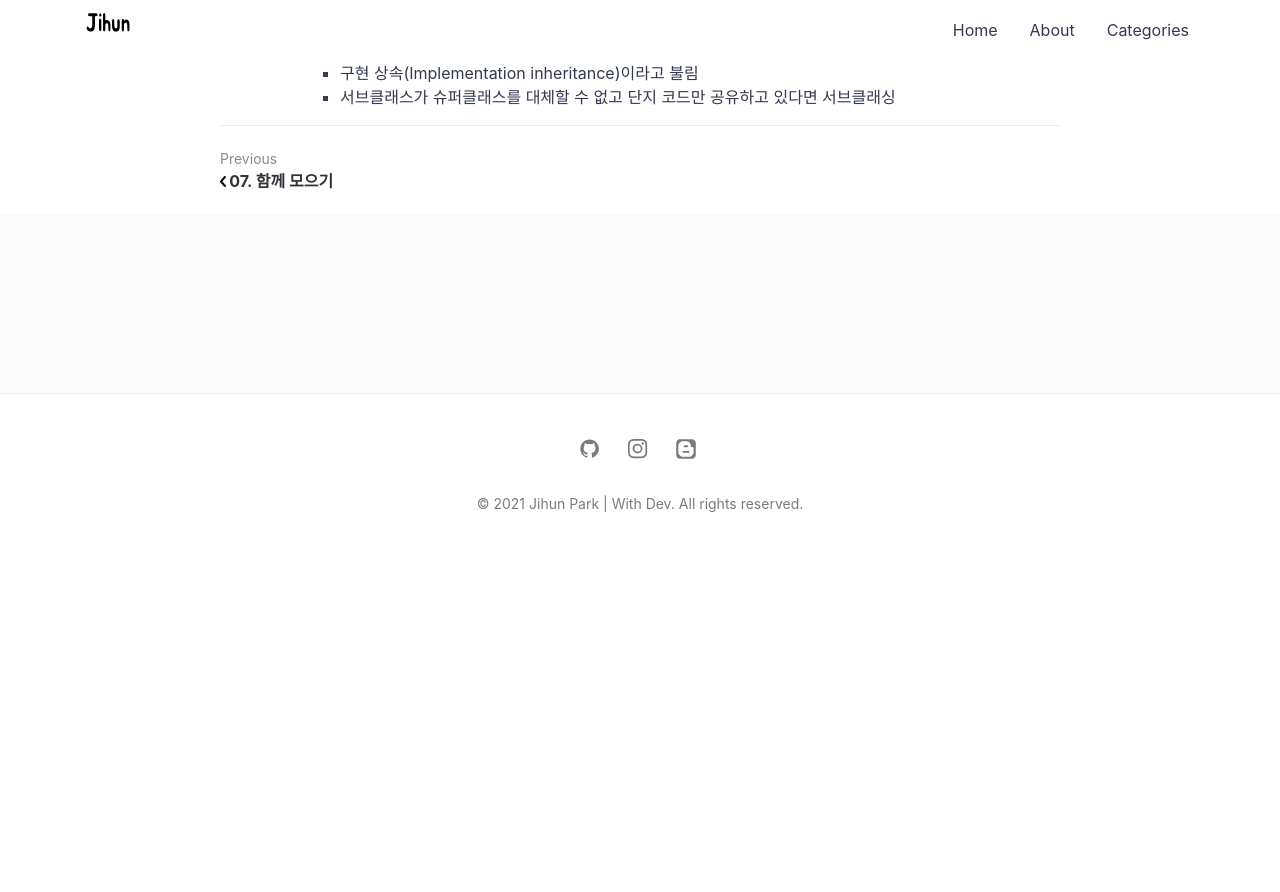
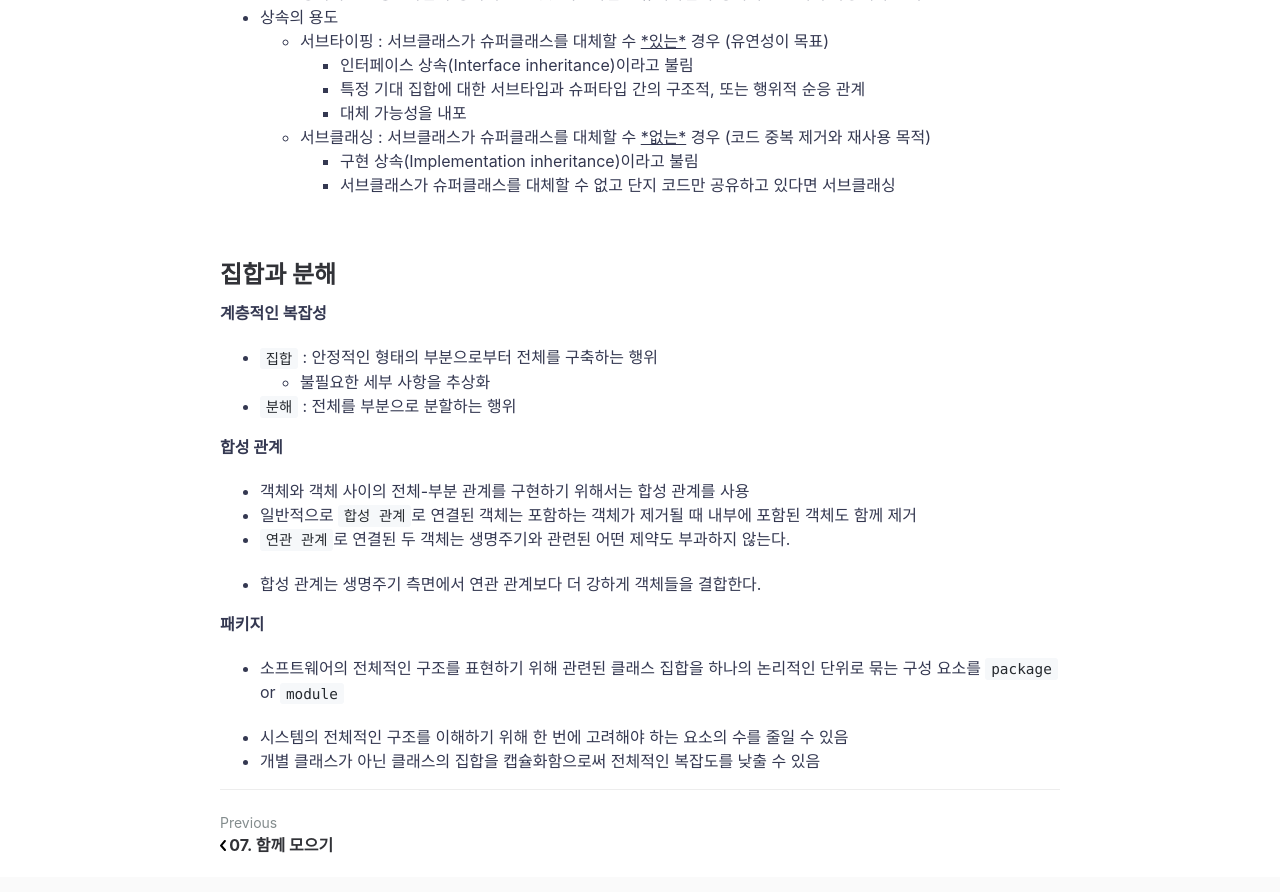
Before and after one commit to jihunparkme/jihunparkme.github.io, a Jekyll site: the page built from _posts/2021-02-23-TheEOO-추상화-기법.md, in a window 1280 px wide and 900 px high, scrolled down 2508 px. Shown: the top 892 px of the window. Built offline with Jekyll 4.4.1, drawn with Linux system fonts in a browser that asks for light colours; comment, search, counter and statistics services are not loaded; before the commit the page ends 3067 px from its top, so only the background shows below that.

Commit message:
add contents

```diff
--- a/_posts/2021-02-23-TheEOO-추상화-기법.md
+++ b/_posts/2021-02-23-TheEOO-추상화-기법.md
@@ -23,6 +23,8 @@ featured-img: TheEOO
   - ***집합과 분해*** :
     - `집합`은 부분과 관련된 세부 사항을 숨기고 부분을 사용해서 전체를 형성하는 과정
     - 집합의 반대 과정은 전체를 부분으로 분리하는 `분해 과정`
+
+<br>
 
 ## 분류와 인스턴스화
 
@@ -59,6 +61,8 @@ featured-img: TheEOO
 
 **클래스**
 
+<br>
+
 ## 일반화와 특수화
 
 **범주의 계층**
@@ -91,3 +95,28 @@ featured-img: TheEOO
   - 서브클래싱 : 서브클래스가 슈퍼클래스를 대체할 수 <u>*없는*</u> 경우 (코드 중복 제거와 재사용 목적)
       - 구현 상속(Implementation inheritance)이라고 불림
     - 서브클래스가 슈퍼클래스를 대체할 수 없고 단지 코드만 공유하고 있다면 서브클래싱
+
+<br>
+
+## 집합과 분해
+
+**계층적인 복잡성**
+
+- `집합` : 안정적인 형태의 부분으로부터 전체를 구축하는 행위
+  - 불필요한 세부 사항을 추상화
+- `분해` : 전체를 부분으로 분할하는 행위
+
+**합성 관계**
+
+- 객체와 객체 사이의 전체-부분 관계를 구현하기 위해서는 합성 관계를 사용
+- 일반적으로 `합성 관계`로 연결된 객체는 포함하는 객체가 제거될 때 내부에 포함된 객체도 함께 제거
+- `연관 관계`로 연결된 두 객체는 생명주기와 관련된 어떤 제약도 부과하지 않는다.
+
+- 합성 관계는 생명주기 측면에서 연관 관계보다 더 강하게 객체들을 결합한다.
+
+**패키지**
+
+- 소프트웨어의 전체적인 구조를 표현하기 위해 관련된 클래스 집합을 하나의 논리적인 단위로 묶는 구성 요소를 `package` or `module`
+
+- 시스템의 전체적인 구조를 이해하기 위해 한 번에 고려해야 하는 요소의 수를 줄일 수 있음
+- 개별 클래스가 아닌 클래스의 집합을 캡슐화함으로써 전체적인 복잡도를 낮출 수 있음
```
